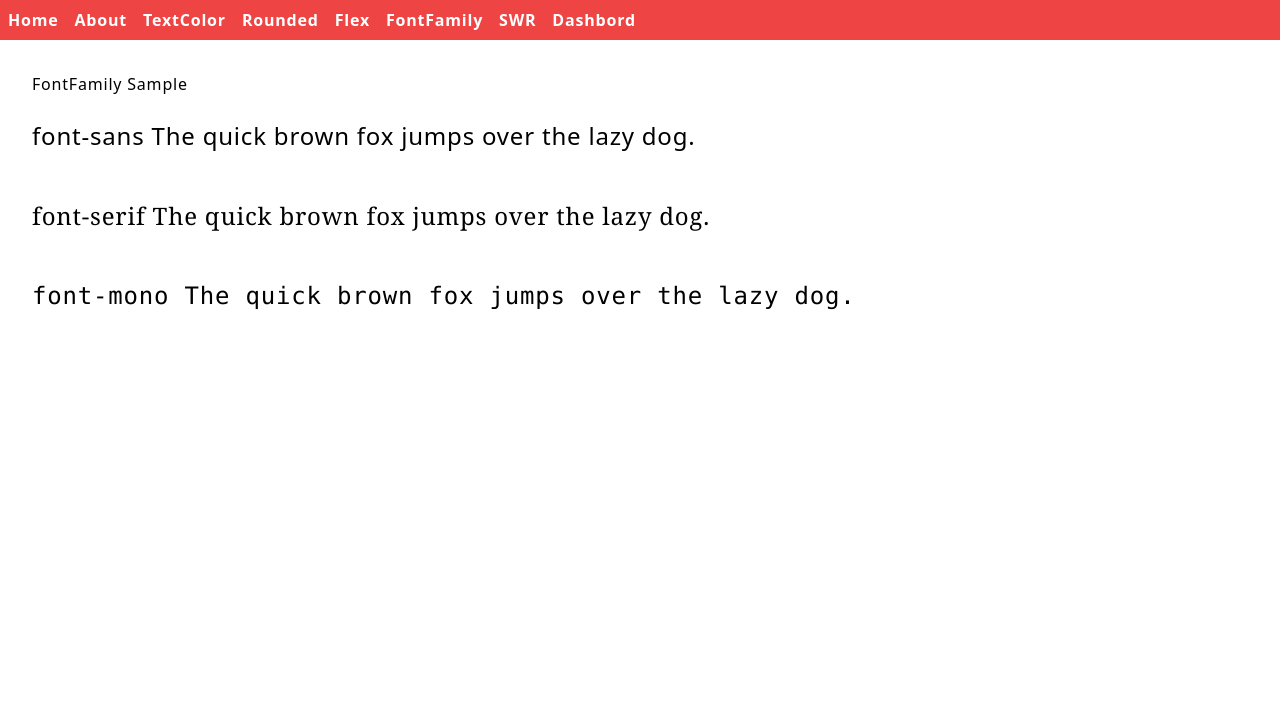
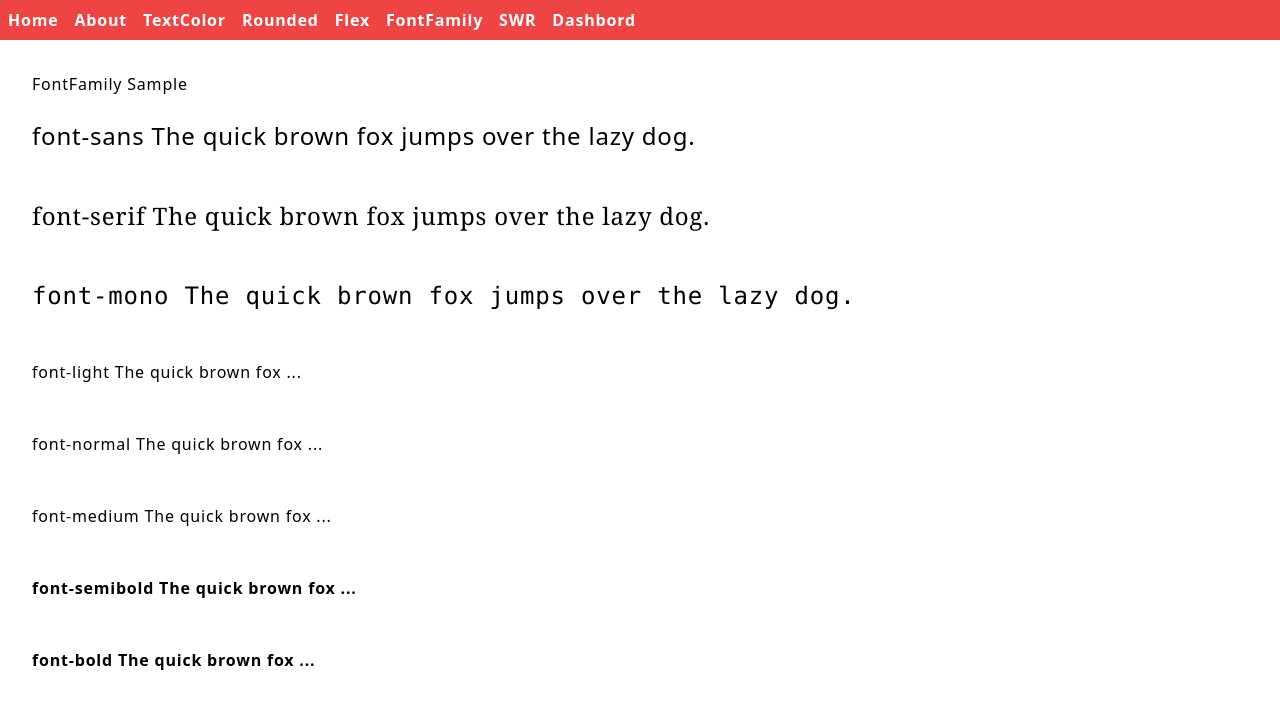
Before and after one commit to kanta13jp1/nextjs-type, a Next.js app: page /font-family in a window 1280 px wide. Shown: the top 708 px of the page. Built offline with nearby package versions, Linux system fonts and the light colour scheme.

Commit message:
relative

```diff
--- a/src/pages/flex.tsx
+++ b/src/pages/flex.tsx
@@ -49,6 +49,13 @@ const Flex: NextPage = () => {
               03 bg-yellow-300 px-8 pt-12 pb-4
             </div>
           </div>
+          <br />
+          <div className="relative h-48 bg-green-200">
+            <p>relative h-48 bg-green-200</p>
+            <div className="absolute bottom-0 left-0 bg-sky-300">
+              <p>absolute bottom-0 left-0 bg-sky-300</p>
+            </div>
+          </div>
         </main>
       </div>
     </div>
--- a/src/pages/font-family.tsx
+++ b/src/pages/font-family.tsx
@@ -5,7 +5,7 @@ import type { NextPage } from 'next';
 const FontFamily: NextPage = () => {
   return (
     <div className="container mx-auto px-6 py-8">
-      <div className="flex min-h-screen flex-col items-top justify-top py-0 px-2">
+      <div className="items-top justify-top flex min-h-screen flex-col py-0 px-2">
         <Head>
           <title>FontFamily</title>
         </Head>
@@ -27,6 +27,21 @@ const FontFamily: NextPage = () => {
           </p>
           <br />
           <br />
+          <p className="font-light">font-light The quick brown fox ...</p>
+          <br />
+          <br />
+          <p className="font-normal">font-normal The quick brown fox ...</p>
+          <br />
+          <br />
+          <p className="font-medium">font-medium The quick brown fox ...</p>
+          <br />
+          <br />
+          <p className="font-semibold">font-semibold The quick brown fox ...</p>
+          <br />
+          <br />
+          <p className="font-bold">font-bold The quick brown fox ...</p>
+          <br />
+          <br />
         </main>
       </div>
     </div>
--- a/src/pages/tables.tsx
+++ b/src/pages/tables.tsx
@@ -13,6 +13,7 @@ const Tables: NextPage = () => {
           <h1 className="decoration-sky-500">Tables Sample</h1>
           <br />
           table-auto border
+          <div className="overflow-x-auto">
             <table className="table-auto border">
               <thead className="border-b bg-sky-300">
                 <tr>
@@ -41,7 +42,9 @@ const Tables: NextPage = () => {
                   <td className="border-r px-6 py-4 text-sm font-light text-gray-900">
                     Witchy Woman
                   </td>
-                <td className="border-r px-6 py-4 text-sm font-light text-gray-900">The Eagles</td>
+                  <td className="border-r px-6 py-4 text-sm font-light text-gray-900">
+                    The Eagles
+                  </td>
                   <td className="border-r px-6 py-4 text-sm font-light text-gray-900">1972</td>
                 </tr>
                 <tr className="border-b bg-white transition duration-300 ease-in-out hover:bg-gray-100">
@@ -55,12 +58,14 @@ const Tables: NextPage = () => {
                 </tr>
               </tbody>
             </table>
+          </div>
           <br />
           table-fixed border
+          <div className="overflow-x-auto">
             <table className="table-fixed border">
-            <thead className="border-b bg-sky-400">
+              <thead className="border-b bg-sky-300">
                 <tr>
-                <th className="w-2 border-r px-6 py-4 text-left text-sm font-medium text-gray-900">
+                  <th className="border-r px-6 py-4 text-left text-sm font-medium text-gray-900">
                     Song
                   </th>
                   <th className="border-r px-6 py-4 text-left text-sm font-medium text-gray-900">
@@ -85,7 +90,9 @@ const Tables: NextPage = () => {
                   <td className="border-r px-6 py-4 text-sm font-light text-gray-900">
                     Witchy Woman
                   </td>
-                <td className="border-r px-6 py-4 text-sm font-light text-gray-900">The Eagles</td>
+                  <td className="border-r px-6 py-4 text-sm font-light text-gray-900">
+                    The Eagles
+                  </td>
                   <td className="border-r px-6 py-4 text-sm font-light text-gray-900">1972</td>
                 </tr>
                 <tr className="border-b bg-white transition duration-300 ease-in-out hover:bg-gray-100">
@@ -99,6 +106,7 @@ const Tables: NextPage = () => {
                 </tr>
               </tbody>
             </table>
+          </div>
         </main>
       </div>
     </div>
```
Lines whose indentation alone changed are shown as unchanged.
